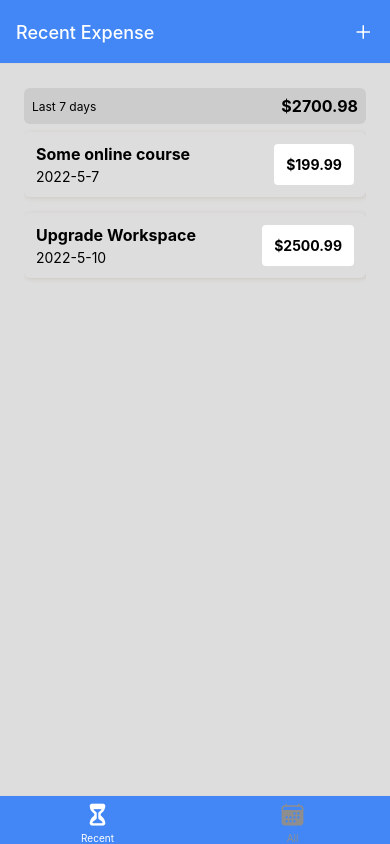
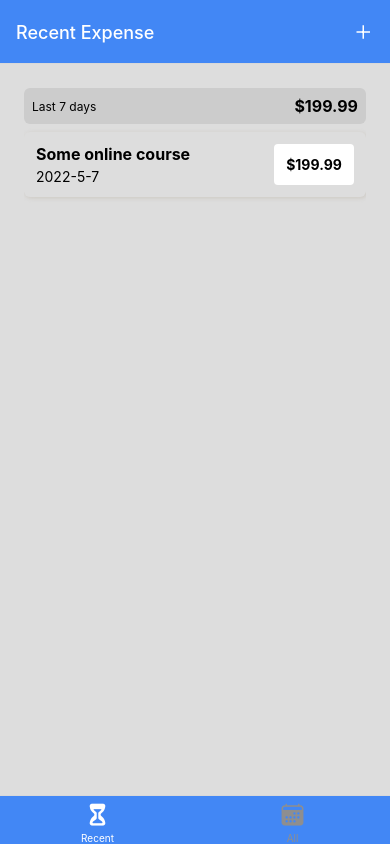
Before and after one commit to Edswel/expensetrackerapp, a React Native app: screen /RecentExpenses in a window 390 px wide. Built offline with nearby package versions, Linux system fonts and the light colour scheme.

Commit message:
Add conditional where there is no expenses

```diff
--- a/components/ExpensesOutput/ExpensesOutput.js
+++ b/components/ExpensesOutput/ExpensesOutput.js
@@ -1,46 +1,18 @@
-import { View, StyleSheet } from 'react-native';
+import { View, Text, StyleSheet } from 'react-native';
 import { GlobalStyles } from '../../constants/styles';
 import ExpensesList from './ExpensesList';
 import ExpensesSummary from './ExpensesSummary';
 
-// const DUMMY_EXPENSES = [
-//     {
-//         id: 'e1',
-//         description: 'A pair of shoes',
-//         amount: 99.99,
-//         date: new Date('2021-05-09')
-//     },
-//     {
-//         id: 'e2',
-//         description: 'Date Night',
-//         amount: 149.99,
-//         date: new Date('2022-04-19')
-//     },
-//     {
-//         id: 'e3',
-//         description: 'Some online course',
-//         amount: 199.99,
-//         date: new Date('2022-05-07')
-//     },
-//     {
-//         id: 'e4',
-//         description: 'Gin and Juice',
-//         amount: 9.99,
-//         date: new Date('202-02-12')
-//     },
-//     {
-//         id: 'e5',
-//         description: 'Summer Vacation',
-//         amount: 1000.99,
-//         date: new Date('2021-08-09')
-//     },
-// ];
+function ExpensesOutput({ expenses, expensesPeriod, fallbackText }) {
+    let content = <Text style={styles.infoText}>{fallbackText}</Text>
 
-function ExpensesOutput({ expenses, expensesPeriod }) {
+    if (expenses.length > 0) {
+        content = <ExpensesList expenses={expenses} />
+    }
     return (
         <View style={styles.container}>
             <ExpensesSummary expenses={expenses} periodName={expensesPeriod} />
-            <ExpensesList expenses={expenses} />
+            {content}
         </View>
     )
 }
@@ -54,5 +26,11 @@ const styles = StyleSheet.create({
         paddingTop: 24,
         paddingBottom: 0,
         backgroundColor: GlobalStyles.colors.background
+    },
+    infoText: {
+        color: '#000000',
+        fontSize: 16,
+        textAlign: 'center',
+        marginTop: 32
     }
 });
--- a/screens/AllExpenses.js
+++ b/screens/AllExpenses.js
@@ -6,7 +6,7 @@ function AllExpenses() {
     const expensesCtx = useContext(ExpensesContext);
 
     return (
-        <ExpensesOutput expenses={expensesCtx.expenses} expensesPeriod='Total' />
+        <ExpensesOutput expenses={expensesCtx.expenses} expensesPeriod='Total' fallbackText='No expense made yet.' />
     )
 }
 
--- a/screens/RecentExpense.js
+++ b/screens/RecentExpense.js
@@ -10,10 +10,10 @@ function RecentExpense() {
         const today = new Date();
         const date7DaysAgo = getDateMinusDays(today, 7);
 
-        return expense.date > date7DaysAgo
+        return (expense.date >= date7DaysAgo) && (expense.date <= today);
     })
     return (
-        <ExpensesOutput expenses={recentExpenses} expensesPeriod='Last 7 days' />
+        <ExpensesOutput expenses={recentExpenses} expensesPeriod='Last 7 days' fallbackText='No expenses made in the last 7 days.' />
     )
 }
 
```
